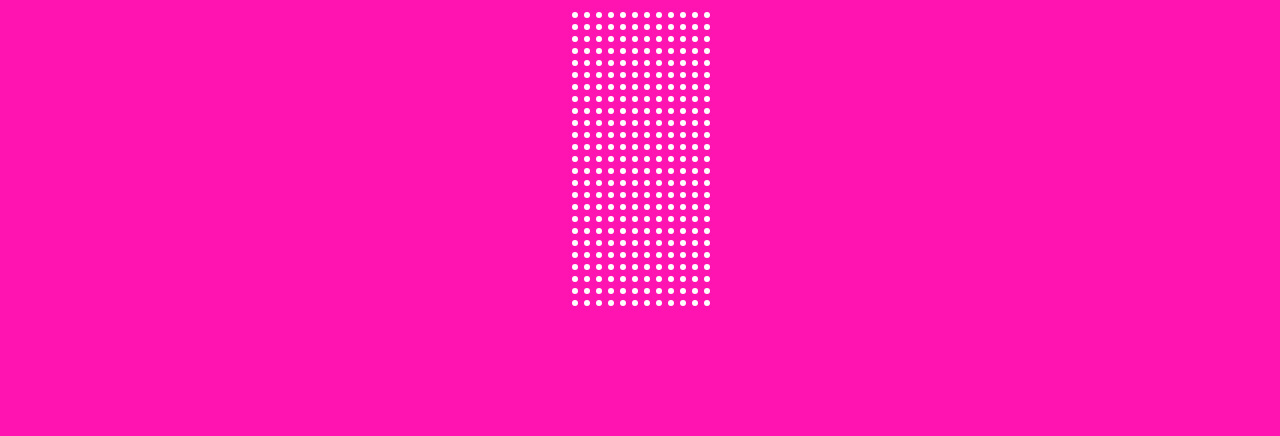
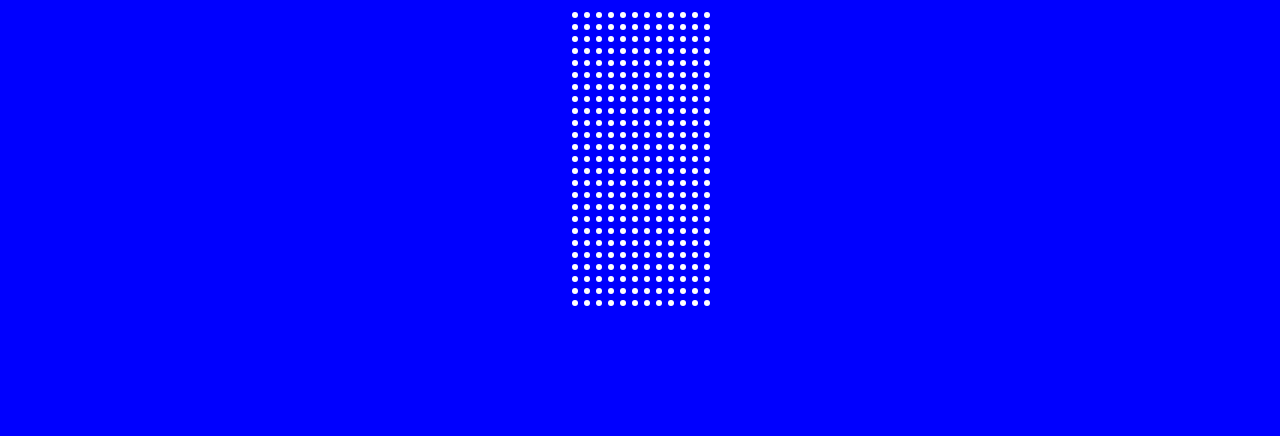
Before and after one commit to Siya-itvarsity/Module-9-Assessment-1, a plain HTML site: page index.html in a window 1280 px wide. Shown: the top 436 px of the page. Drawn offline with Linux system fonts and the light colour scheme.

Commit message:
Update style.css

```diff
--- a/style.css
+++ b/style.css
@@ -1,5 +1,5 @@
 body{
-    background-color: rgb(255, 20, 177);
+    background-color: blue;
     font-family: "Raleway", sans-serif;
     text-align: center;
 }
```
